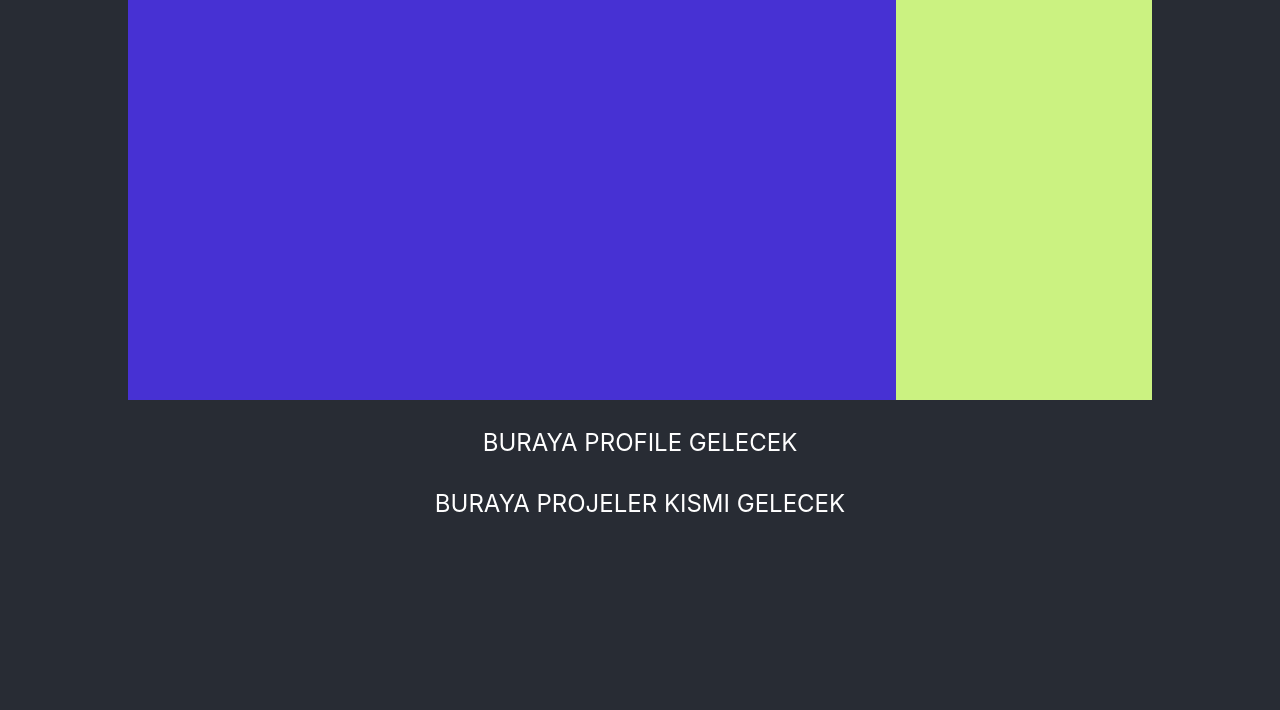
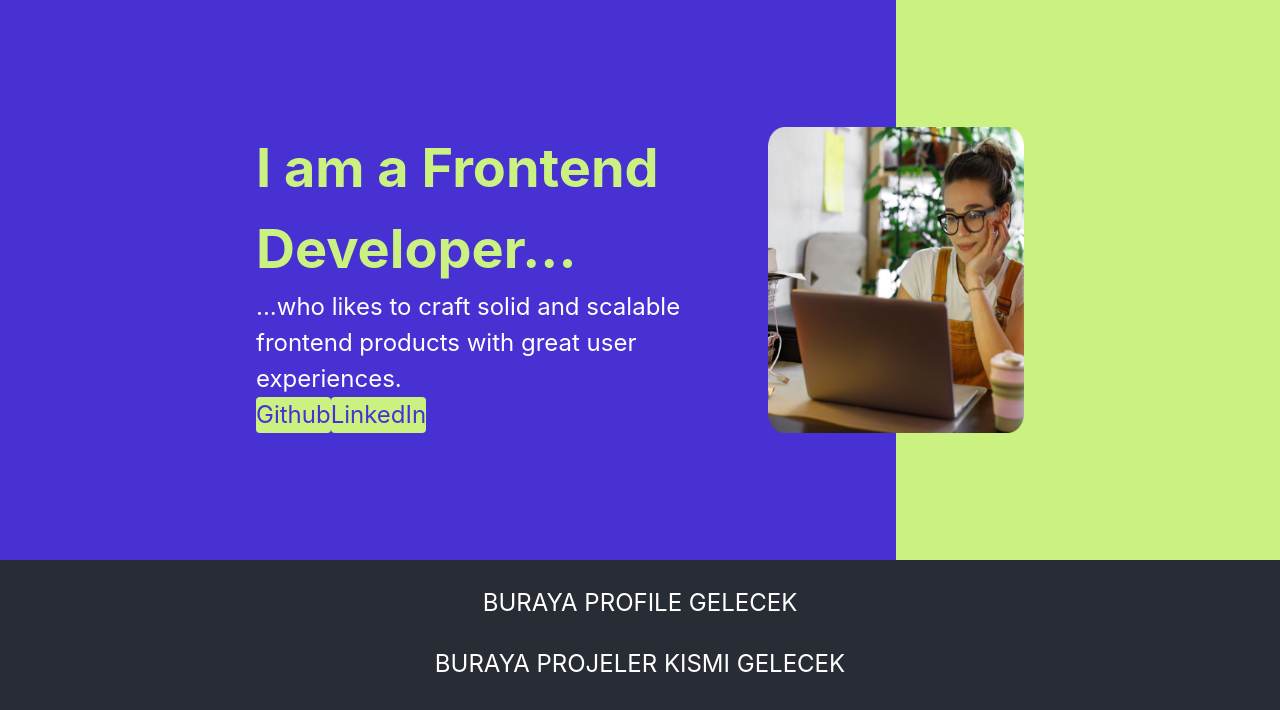
Before and after one commit to deryaAkan/my-personal-page, a React (Create React App) app: page / in a window 1280 px wide. Shown: the top 710 px of the page. Built offline with nearby package versions, Linux system fonts and the light colour scheme.

Commit message:
profile css giris

```diff
--- a/src/App.css
+++ b/src/App.css
@@ -5,17 +5,17 @@
   display: flex;
   flex-direction: column;
   font-size: calc(8px + 2vmin);
-  color: white;
+  color: rgb(255, 255, 255);
   gap: 25px;
 }
 
 .Header {
   margin: 0;
   padding: 0;
-  width: 80%;
-  height: 50vh;
+  width: 100%;
+  height: 70vh;
   display: flex;
   justify-content: center;
   align-items: center;
-  background: linear-gradient(to right, #4731D3 75%, #CBF281 25%);
+  background: linear-gradient(to right, #4731D3 70%, #CBF281 30%);
 }
--- a/src/App.js
+++ b/src/App.js
@@ -2,13 +2,13 @@ import React from 'react';
 import './App.css';
 import Projects from './components/Projects';
 import Header from './components/Header';
-import Profile from './components/Profile';
+import Skills from './components/Skills';
 
 function App() {
   return (
     <div className="App">
       <Header />
-      <Profile></Profile>
+      <Skills></Skills>
       <Projects></Projects>
     </div>
   );
--- a/src/components/Header.js
+++ b/src/components/Header.js
@@ -1,11 +1,18 @@
 import "../App.css";
+import profileImg from '../assests/Alternative-1/foto.png';
+
 
 export default function Header() {
   return (
     <header className="Header">
-      <div>
-        <div className="hi almilaaa"></div>
-        <img src="" className="PROFILEEE" />
+      <div className="w-3/5 flex">
+        <div className="flex-col">
+          <h1 className="text-[#CBF281] text-[54px] font-bold">I am a Frontend Developer...</h1>
+          <p className="text-[24px] font-normal">...who likes to craft solid and scalable frontend products with great user experiences.</p>
+          <button className="rounded bg-[#CBF281] text-[#4731D3]">Github</button>
+          <button className="rounded bg-[#CBF281] text-[#4731D3]">LinkedIn</button>
+        </div>
+        <img src={profileImg} className="w-1/3" />
       </div>
     </header>
   );
--- a/src/components/Profile.js
+++ b/src/components/Skills.js
@@ -1,4 +1,4 @@
-export default function Profile (){
+export default function Skills (){
 
     return (<>
     <div>
```
Also changed, not shown: src/assests/Alternative-1/foto.png (added).
